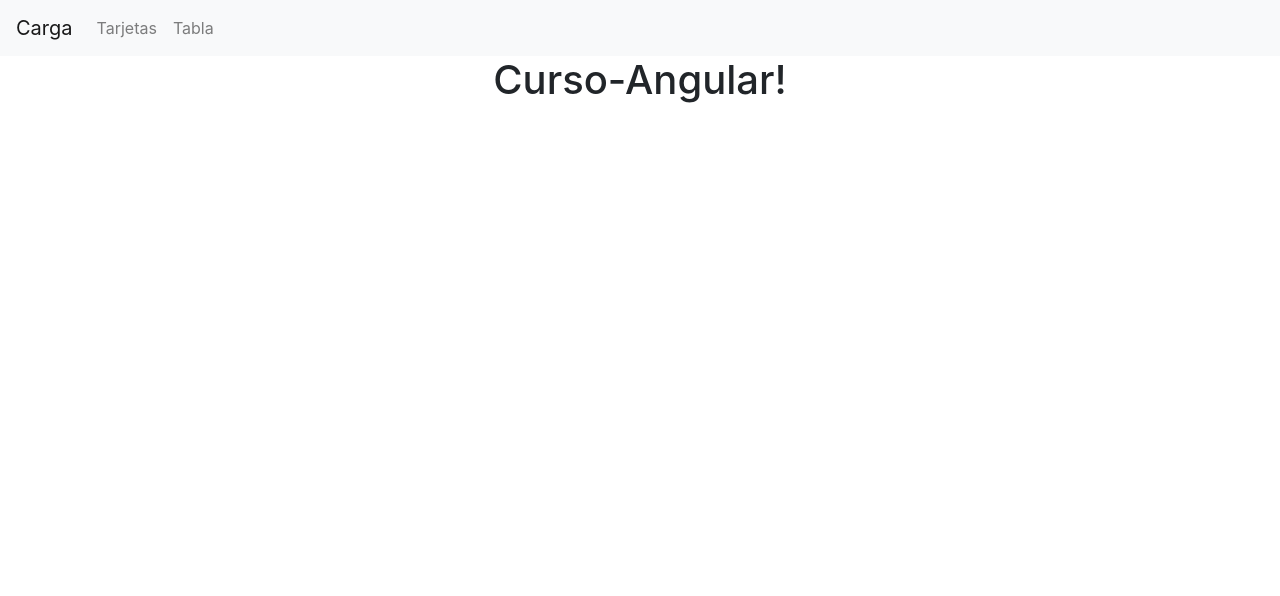
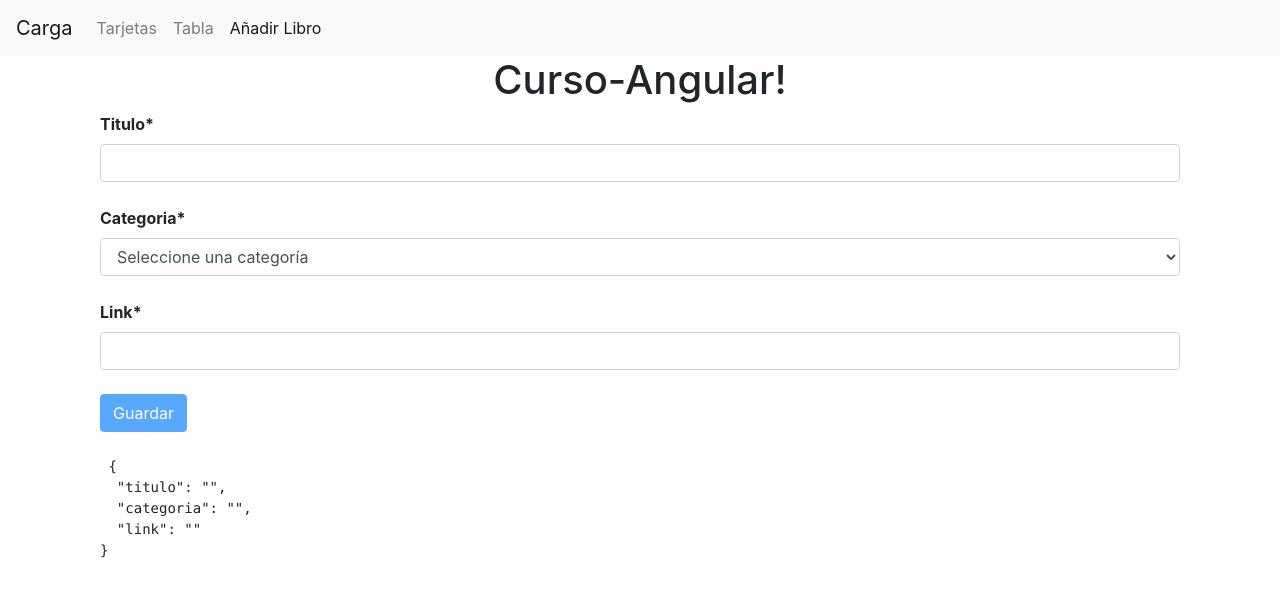
Before and after one commit to isajar/curso-angular, an Angular app: page /libro-add in a window 1280 px wide. Before the commit this address led to /. Shown: the top 596 px of the page. Built offline with nearby package versions, Linux system fonts and the light colour scheme.

Commit message:
clase10: Basico Reactive Forms

```diff
--- a/src/app/app-routing.module.ts
+++ b/src/app/app-routing.module.ts
@@ -3,6 +3,7 @@ import { Routes, RouterModule } from "@angular/router";
 import { MainComponent } from "./main/main.component";
 import { VistaTarjetaComponent } from "./vista-tarjeta/vista-tarjeta.component";
 import { VistaTablaComponent } from "./vista-tabla/vista-tabla.component";
+import { LibroaddComponent } from "./libroadd/libroadd.component";
 
 const routes: Routes = [
   {
@@ -17,6 +18,10 @@ const routes: Routes = [
     path: "tabla",
     component: VistaTablaComponent,
   },
+  {
+    path: "libro-add",
+    component: LibroaddComponent,
+  },
 ];
 
 @NgModule({
--- /dev/null
+++ b/src/app/libroadd/libroadd.component.css
@@ -0,0 +1,25 @@
+input.ng-invalid.ng-touched {
+  border-left: solid 5px red;
+}
+
+input.ng-valid.ng-dirty {
+  border-left: solid 5px green;
+}
+
+select.ng-invalid.ng-touched {
+  border-left: solid 5px red;
+}
+
+select.ng-valid.ng-dirty {
+  border-left: solid 5px green;
+}
+
+.checked {
+  margin-left: 8px;
+  color: green;
+}
+
+.unchecked {
+  margin-left: 8px;
+  color: red;
+}
--- /dev/null
+++ b/src/app/libroadd/libroadd.component.html
@@ -0,0 +1,48 @@
+<div class="container">
+  <form (ngSubmit)="onSubmit()" [formGroup]="libroForm">
+    <!-- Titulo -->
+    <label class="font-weight-bold">Titulo* </label>
+    <i
+      class="fas fa-check-circle checked"
+      *ngIf="
+        libroForm.controls.titulo.touched && libroForm.controls.titulo.valid
+      "
+    ></i>
+
+    <i
+      class="fas fa-exclamation-circle unchecked"
+      *ngIf="
+        libroForm.controls.titulo.touched && libroForm.controls.titulo.invalid
+      "
+    ></i>
+    <input type="text" class="form-control" formControlName="titulo" />
+    <p
+      class="alert alert-danger"
+      *ngIf="
+        libroForm.controls.titulo.touched && libroForm.controls.titulo.invalid
+      "
+    >
+      Por favor escriba un titulo
+    </p>
+    <br />
+    <!-- Categoria -->
+    <label class="font-weight-bold">Categoria*</label>
+    <select class="form-control" formControlName="categoria">
+      <option value="">Seleccione una categoría</option>
+      <option *ngFor="let categoria of categorias" [value]="categoria">{{
+        categoria
+      }}</option>
+    </select>
+    <br />
+    <!-- Link -->
+    <label class="font-weight-bold">Link*</label>
+    <input type="text" class="form-control" formControlName="link" />
+    <br />
+    <button type="submit" class="btn btn-primary" [disabled]="!libroForm.valid">
+      Guardar
+    </button>
+  </form>
+  <br />
+  <pre> {{ libroForm.value | json }}</pre>
+  <pre> {{ libro | json }}</pre>
+</div>
--- /dev/null
+++ b/src/app/libroadd/libroadd.component.ts
@@ -0,0 +1,41 @@
+import { Component, OnInit } from "@angular/core";
+import { FormGroup, FormBuilder, Validators } from "@angular/forms";
+
+@Component({
+  selector: "app-libroadd",
+  templateUrl: "./libroadd.component.html",
+  styleUrls: ["./libroadd.component.css"],
+})
+export class LibroaddComponent implements OnInit {
+  categorias = [
+    "Accion",
+    "Aventura",
+    "Ciencia Ficcion",
+    "Drama",
+    "Infantil",
+    "Otras",
+  ];
+
+  libroForm: FormGroup;
+  libro: any;
+  constructor(private fb: FormBuilder) {}
+
+  ngOnInit() {
+    this.libroForm = this.fb.group({
+      titulo: ["", Validators.required],
+      categoria: ["", Validators.required],
+      link: ["", Validators.required],
+    });
+  }
+  onSubmit() {
+    this.libro = this.saveLibro();
+  }
+  saveLibro() {
+    const libro = {
+      titulo: this.libroForm.get("titulo").value,
+      categoria: this.libroForm.get("categoria").value,
+      link: this.libroForm.get("link").value,
+    };
+    return libro;
+  }
+}
--- a/src/app/navbar/navbar.component.html
+++ b/src/app/navbar/navbar.component.html
@@ -12,7 +12,7 @@
     <span class="navbar-toggler-icon"></span>
   </button>
   <div class="collapse navbar-collapse" id="navbarNav">
-    <ul class="navbar-nav">
+    <ul class="navbar-nav justify-content-end">
       <li
         class="nav-item"
         routerLinkActive="active"
@@ -23,6 +23,9 @@
       <li class="nav-item" routerLinkActive="active">
         <a class="nav-link" routerLink="tabla">Tabla</a>
       </li>
+      <li class="nav-item" routerLinkActive="active">
+        <a class="nav-link" routerLink="libro-add">Añadir Libro</a>
+      </li>
     </ul>
   </div>
 </nav>
```
Also changed, not shown: src/app/app.module.ts (+7 -5 lines), 1 other file (tests, documents, lock files or other folders).
